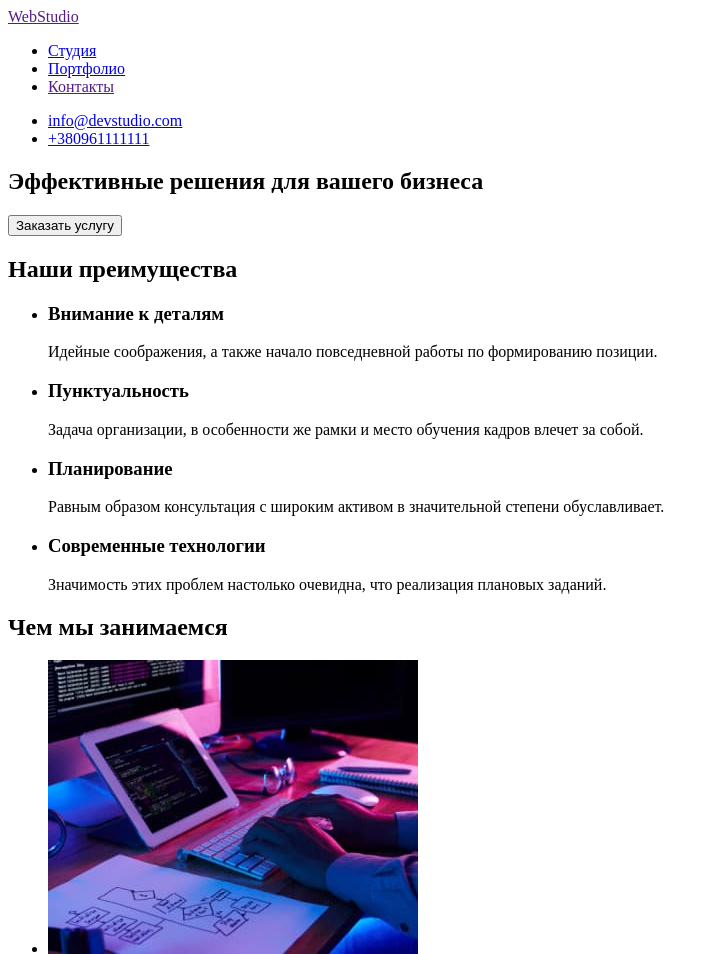
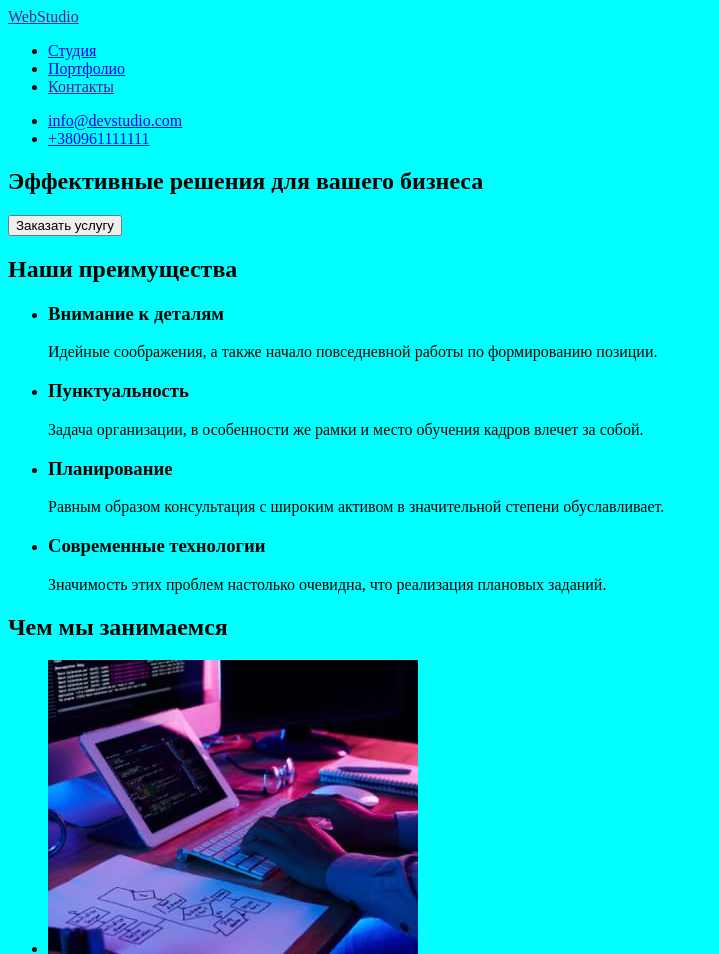
Before and after one commit to JuliaSuchomlyn/goit-markup-hw-02, a plain HTML site: page index.html in a window 1280 px wide. Shown: the top 954 px of the page, without its empty margins (0-719 px from the left). Drawn offline with Linux system fonts and the light colour scheme.

Commit message:
подключение стилей

```diff
--- /dev/null
+++ b/css/styles.css
@@ -0,0 +1,3 @@
+body{
+    background-color: aqua;
+}
--- a/index.html
+++ b/index.html
@@ -5,6 +5,7 @@
 	<meta http-equiv="X-UA-Compatible" content="IE=edge">
 	<meta name="viewport" content="width=device-width, initial-scale=1.0">
 	<title>Студия</title>
+	<link rel="stylesheet" href="./css/styles.css">
 </head>
 <body>
 	<header>
```
Also changed, not shown: portfolio.html (+1 -0 lines).
